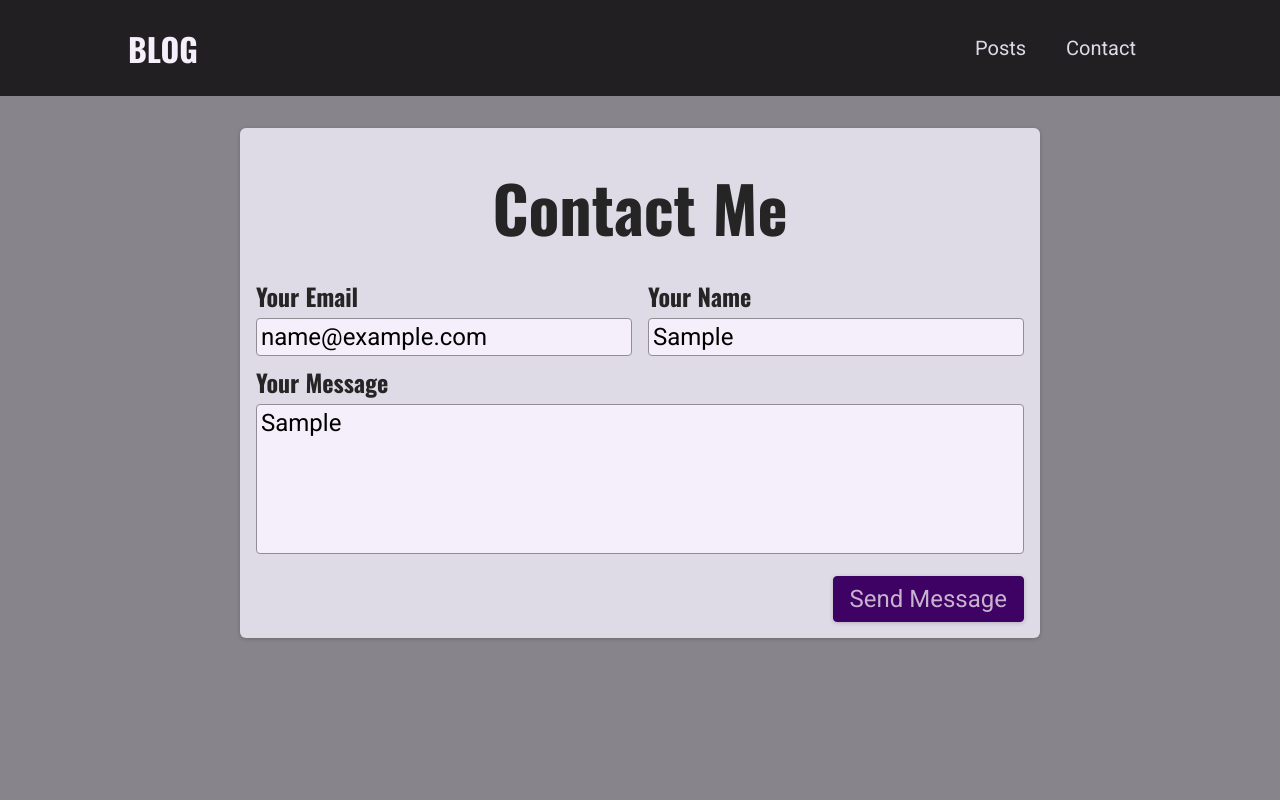
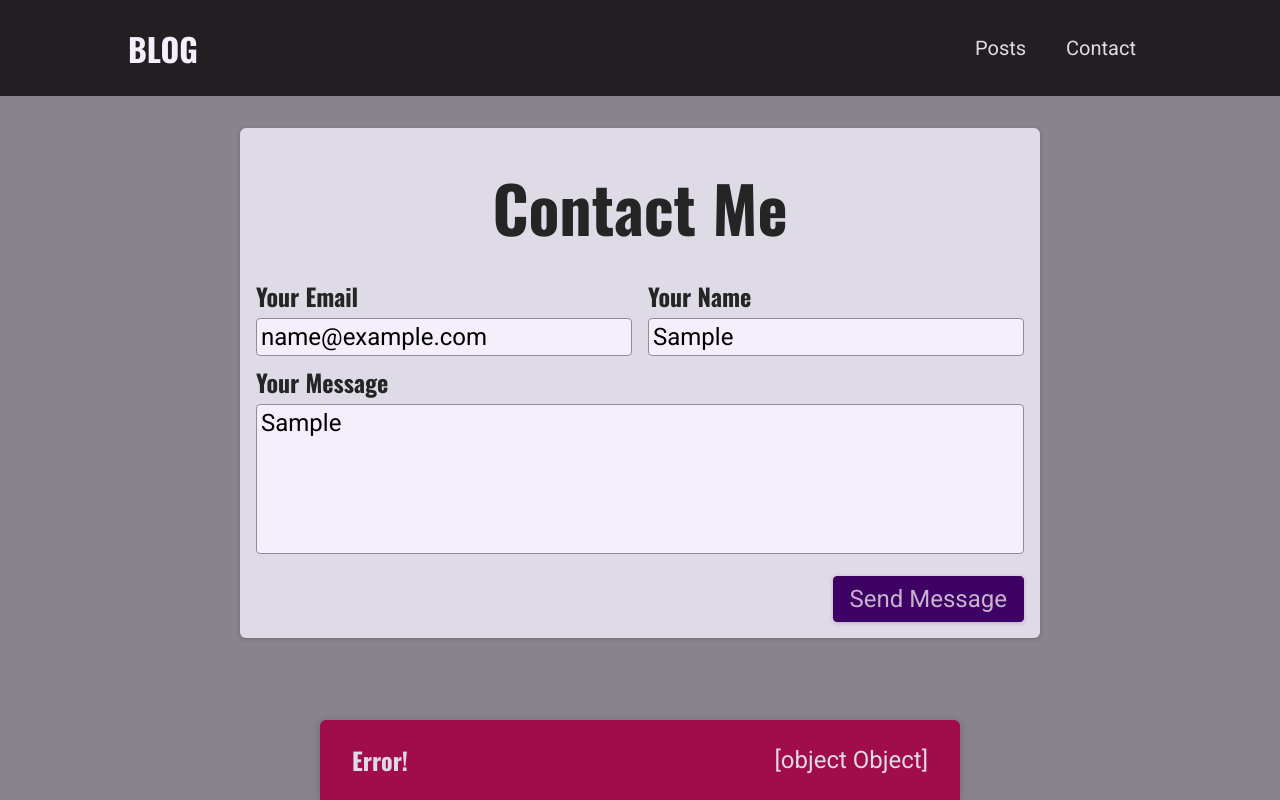
Before and after one commit to ilkyazar/nextjs-blog, a Next.js app: page /contact in a window 1280 px wide. Both pictures are taken after typing "name@example.com", "Sample", "Sample" into the empty fields and a click on the button "Send Message". Built offline with nearby package versions, Linux system fonts and the light colour scheme; no server answers; the database is empty.

Commit message:
add notification
add notification

```diff
--- a/components/contact/contact-form.js
+++ b/components/contact/contact-form.js
@@ -1,5 +1,5 @@
 import { useState, useEffect } from 'react';
-
+import Notification from '../ui/notification';
 import classes from '../../styles/contact-form.module.css';
 
 async function sendContactData(contactDetails) {
@@ -130,6 +130,13 @@
           <button>Send Message</button>
         </div>
       </form>
+      {notification && (
+        <Notification
+          status={notification.status}
+          title={notification.title}
+          message={notification.message}
+        />
+      )}
     </section>
   );
 }
--- /dev/null
+++ b/components/ui/notification.js
@@ -0,0 +1,26 @@
+import classes from '../../styles/notification.module.css';
+
+function Notification(props) {
+  const { title, message, status } = props;
+
+  let statusClasses = '';
+
+  if (status === 'success') {
+    statusClasses = classes.success;
+  }
+
+  if (status === 'error') {
+    statusClasses = classes.error;
+  }
+
+  const cssClasses = `${classes.notification} ${statusClasses}`;
+
+  return (
+    <div className={cssClasses}>
+      <h2>{title}</h2>
+      <p>{message}</p>
+    </div>
+  );
+}
+
+export default Notification;
--- /dev/null
+++ b/styles/notification.module.css
@@ -0,0 +1,43 @@
+.notification {
+  display: flex;
+  justify-content: space-between;
+  align-items: center;
+  color: var(--color-grey-100);
+  background-color: var(--color-grey-800);
+  padding: 0 var(--size-8);
+  box-shadow: 0 1px 8px rgba(0, 0, 0, 0.2);
+  position: fixed;
+  height: 5rem;
+  bottom: 0;
+  width: 100%;
+  left: 0;
+  border-top-right-radius: 0;
+  border-top-left-radius: 0;
+}
+
+.notification h2 {
+  font-size: var(--size-6);
+  margin: 0;
+}
+
+.notification p {
+  margin: 0;
+}
+
+.success {
+  background-color: var(--color-success-500);
+  color: var(--color-grey-800);
+}
+
+.error {
+  background-color: var(--color-error-500);
+}
+
+@media (min-width: 768px) {
+  .notification {
+    width: 40rem;
+    left: calc(50% - 20rem);
+    border-top-right-radius: 6px;
+    border-top-left-radius: 6px;
+  }
+}
```
